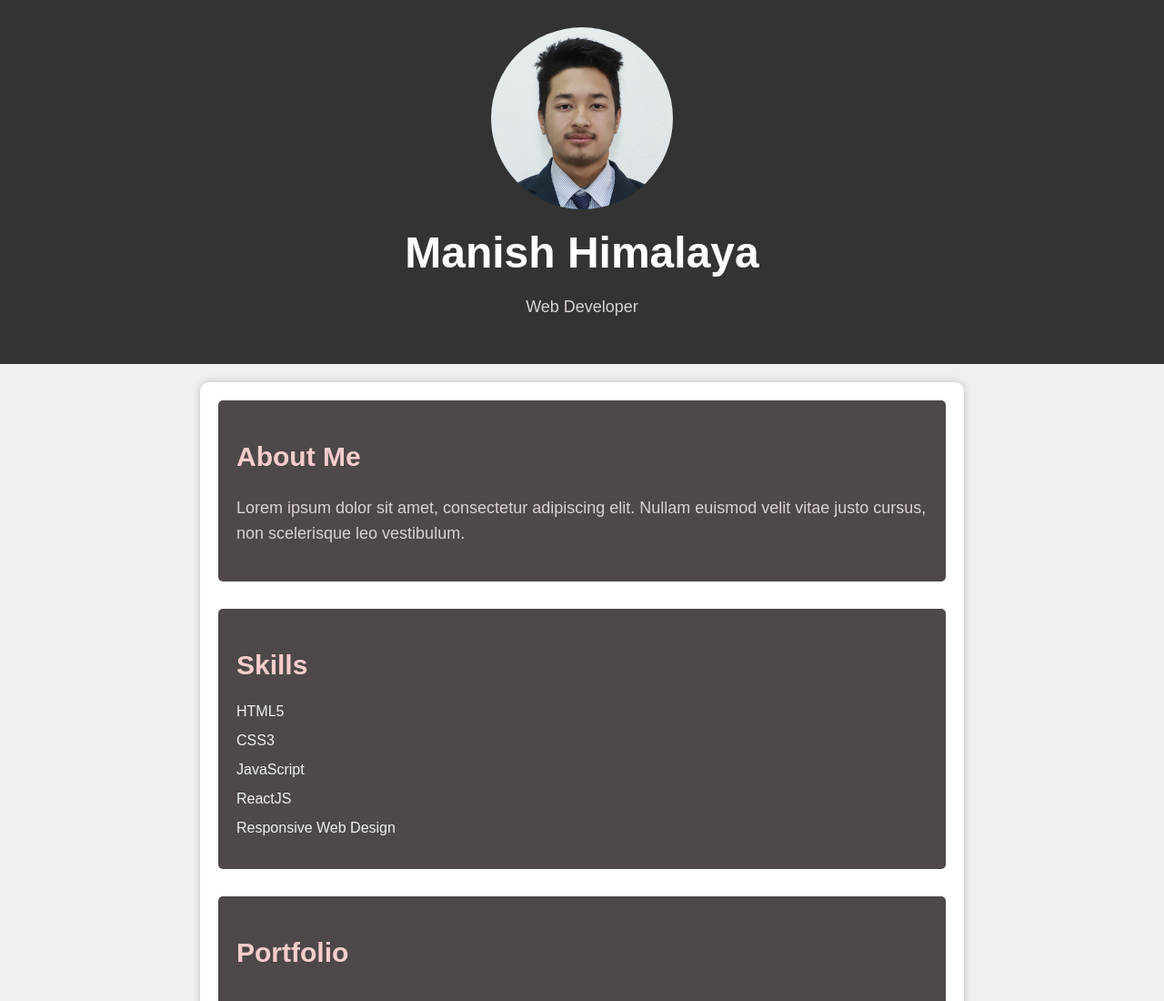
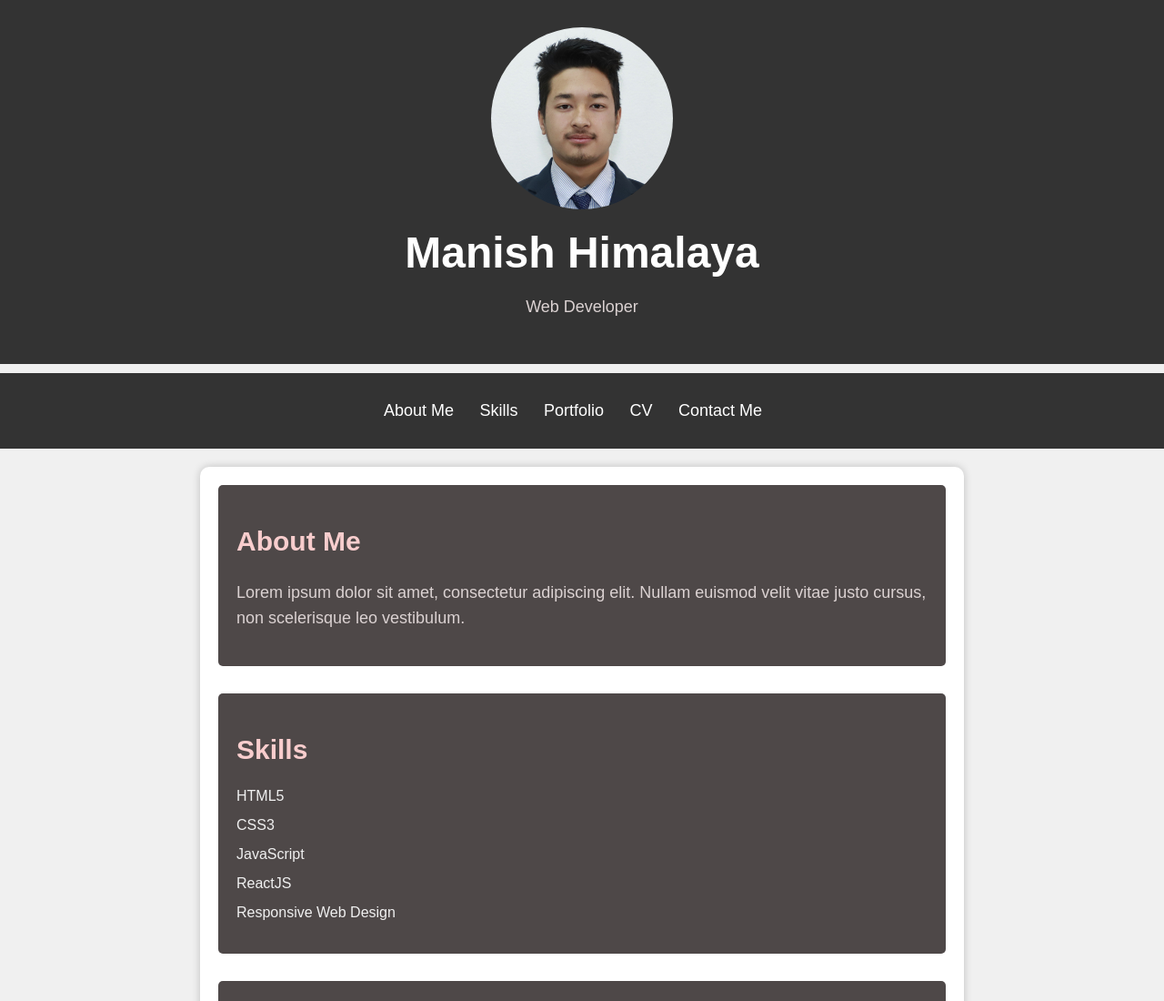
Before and after one commit to mwizard9/mwizard9.github.io, a plain HTML site: page index.html in a window 1280 px wide. Shown: the top 1100 px of the page at 91% size. Drawn offline with Linux system fonts and the light colour scheme.

Commit message:
changeing navbar

```diff
--- a/index.html
+++ b/index.html
@@ -1,5 +1,6 @@
 <!DOCTYPE html>
 <html lang="en">
+
 <head>
     <meta charset="UTF-8">
     <meta name="viewport" content="width=device-width, initial-scale=1.0">
@@ -82,22 +83,71 @@
         .contact-btn:hover {
             background-color: #555;
         }
+
+        nav {
+            background-color: #333;
+            color: #fff;
+            text-align: center;
+            padding: 10px 0;
+            margin-top: 10px;
+        }
+
+        .navbar {
+            list-style: none;
+            padding: 5px;
+        }
+
+        .navbar li {
+            display: inline;
+            margin-right: 20px;
+        }
+
+        .navbar a {
+            text-decoration: none;
+            color: #fff;
+            font-size: 18px;
+            padding: 5px 0;
+            transition: color 0.3s, border-radius 0.3s, box-shadow 0.3s;
+            border: 2px dotted transparent;
+            border-radius: 10px;
+            box-shadow: 0px 0px 5px rgba(41, 243, 14, 0);
+        }
+
+        .navbar a:hover {
+            color: #f3d52a;
+            border-color: #e2dede;
+            border-radius: 10px;
+            transform: scale(1.5);
+            box-shadow: 0px 0px 10px rgba(47, 245, 8, 0.2);
+            transition: all 0.3s;
+        }
     </style>
 </head>
+
 <body>
     <header>
         <img src="manish.jpg" alt="Manish Himalaya" class="profile-img">
         <h1>Manish Himalaya</h1>
         <p>Web Developer</p>
     </header>
+    <nav>
+        <ul class="navbar">
+            <li><a href="#about">About Me</a></li>
+            <li><a href="#skills">Skills</a></li>
+            <li><a href="#portfolio">Portfolio</a></li>
+            <li><a href="#cv">CV</a></li>
+            <li><a href="#contact">Contact Me</a></li>
+        </ul>
+    </nav>
 
     <div class="container">
-        <section class="section">
+        <section class="section" id="about">
             <h2>About Me</h2>
-            <p>Lorem ipsum dolor sit amet, consectetur adipiscing elit. Nullam euismod velit vitae justo cursus, non scelerisque leo vestibulum.</p>
+            <p>Lorem ipsum dolor sit amet, consectetur adipiscing elit. Nullam euismod velit vitae justo cursus, non
+                scelerisque leo vestibulum.</p>
         </section>
 
-        <section class="section">
+        <section class="section" id="skills">
             <h2>Skills</h2>
             <ul class="skills">
                 <li>HTML5</li>
@@ -108,22 +158,42 @@
             </ul>
         </section>
 
-        <section class="section">
+        <section class="section" id="portfolio">
             <h2>Portfolio</h2>
 
 
             <!-- Add your portfolio projects here -->
         </section>
-        <section class="section">
+        <section class="section" id="cv">
             <h2>CV</h2>
             <p>Watch my CV:</p>
             <a class="contact-btn" href="manish.pdf" target="_blank">Watch CV</a>
         </section>
-        <section class="section">
+        <section class="section" id="contact">
             <h2>Contact Me</h2>
             <p>If you would like to get in touch, feel free to send me an email:</p>
             <a class="contact-btn" href="mailto:manishhimalaya64@gmail.com">Contact</a>
         </section>
     </div>
+    <script>
+        const navbarLinks = document.querySelectorAll('.navbar a');
+
+        navbarLinks.forEach((link) => {
+            link.addEventListener('click', (e) => {
+                e.preventDefault();
+                const targetId = link.getAttribute('href').substring(1);
+                const targetSection = document.getElementById(targetId);
+
+                if (targetSection) {
+                    window.scrollTo({
+                        top: targetSection.offsetTop,
+                        behavior: 'smooth',
+                    });
+                }
+            });
+        });
+    </script>
+
 </body>
+
 </html>
```
